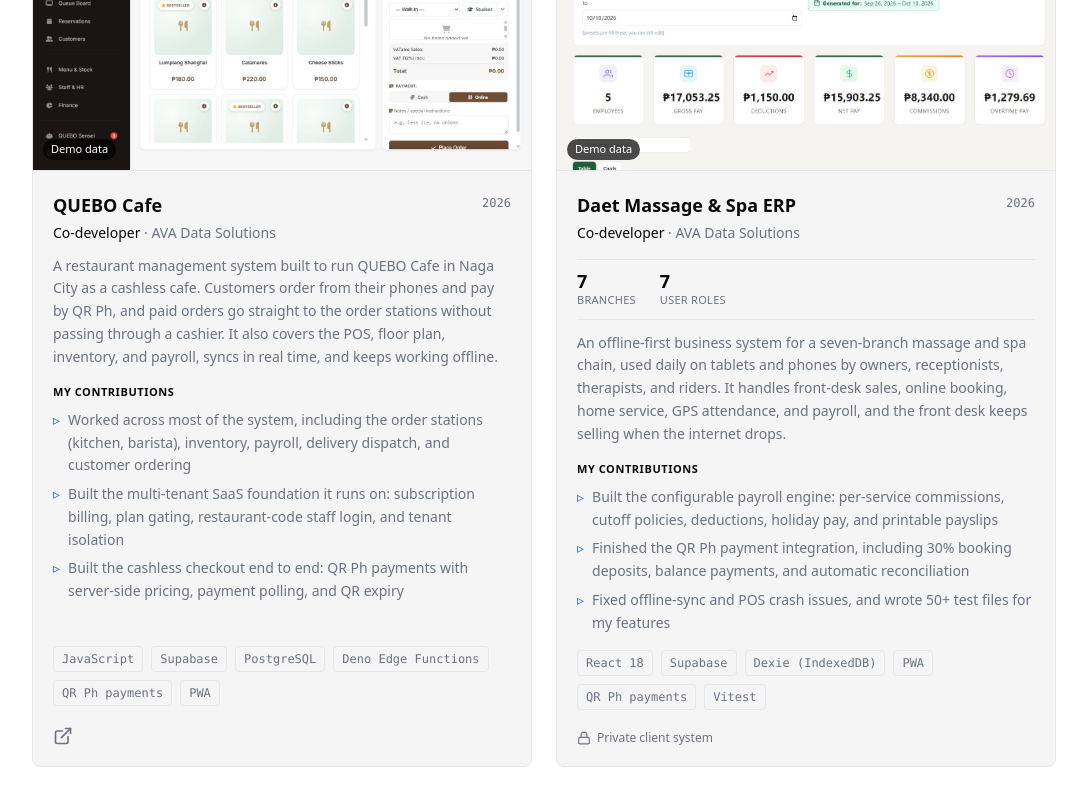
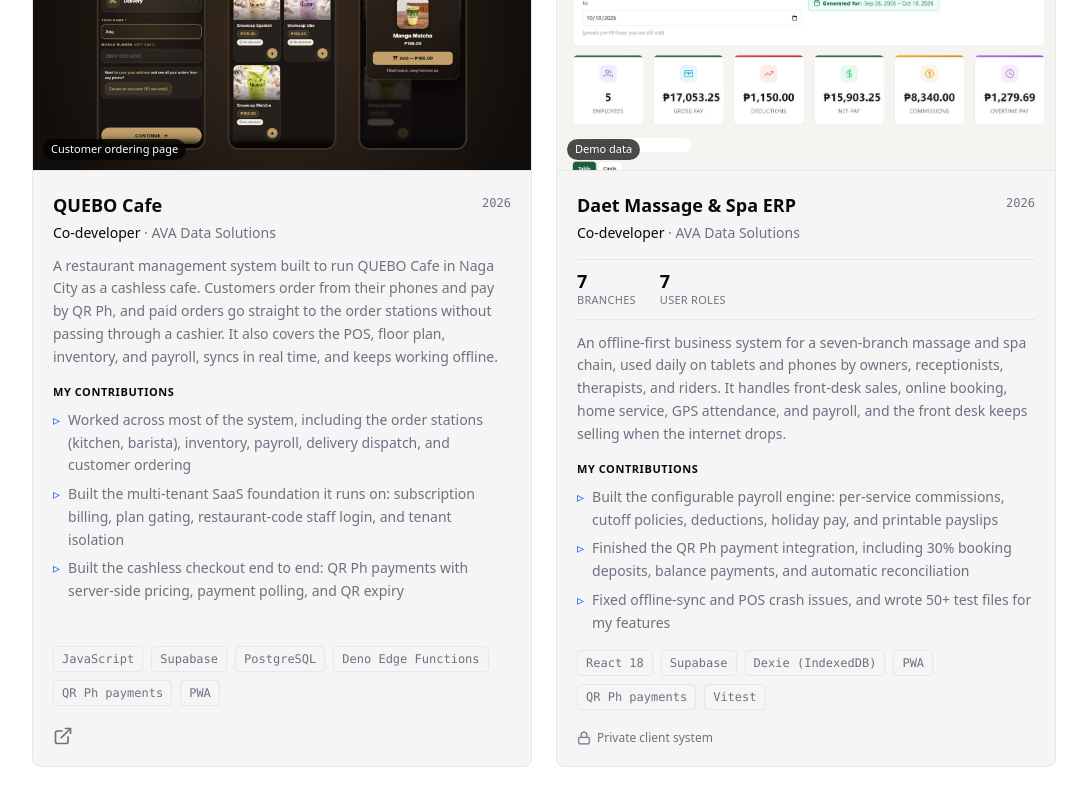
Before and after one commit to jaysi17/juan-carlos-medenilla, a React (Vite) app: page / in a window 1280 px wide. Shown: the part 4000-4789 px from the top of the page, without its empty margins (96-1183 px from the left). Built offline with nearby package versions, Linux system fonts and the light colour scheme.

Commit message:
Show QUEBO customer ordering flow instead of POS

```diff
--- a/src/components/Projects.jsx
+++ b/src/components/Projects.jsx
@@ -45,7 +45,7 @@ const PROJECTS = [
     tech: ['JavaScript', 'Supabase', 'PostgreSQL', 'Deno Edge Functions', 'QR Ph payments', 'PWA'],
     demo: 'https://quebo.cafe',
     image: '/projects/quebo-cafe.jpg',
-    imageNote: 'Demo data',
+    imageNote: 'Customer ordering page',
   },
   {
     title: 'Daet Massage & Spa ERP',
```
Also changed, not shown: public/projects/quebo-cafe.jpg.
